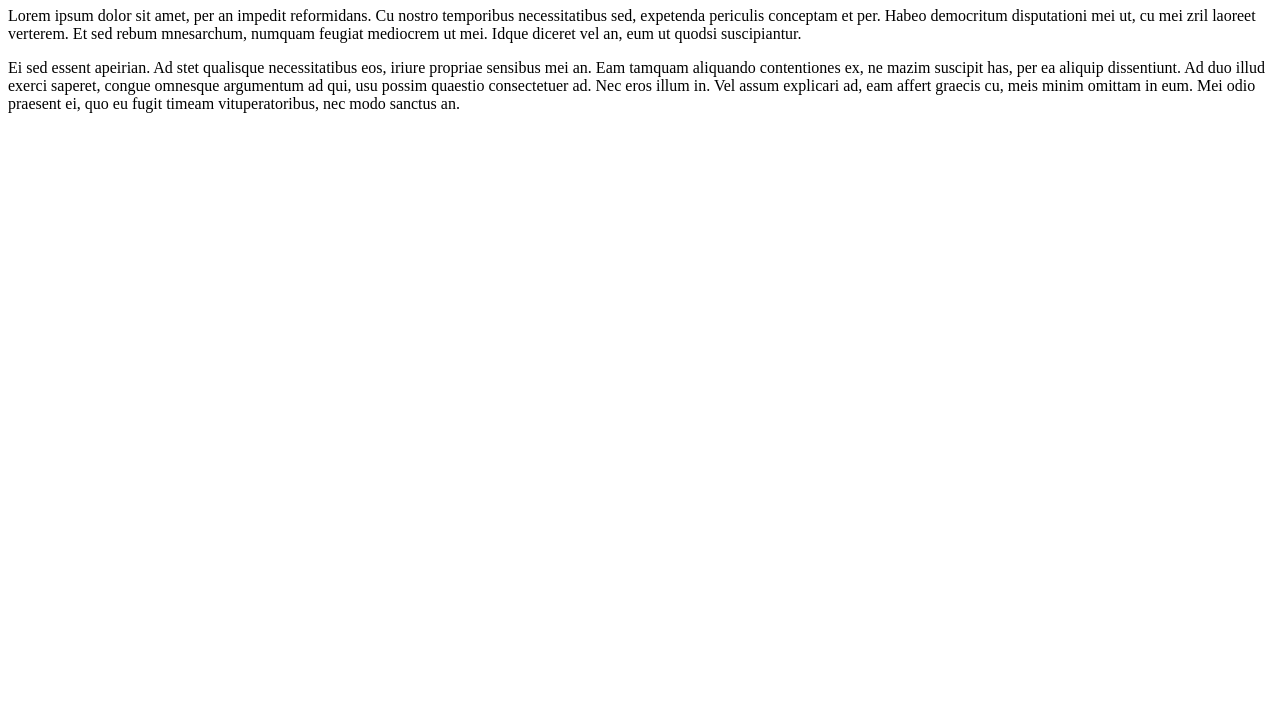
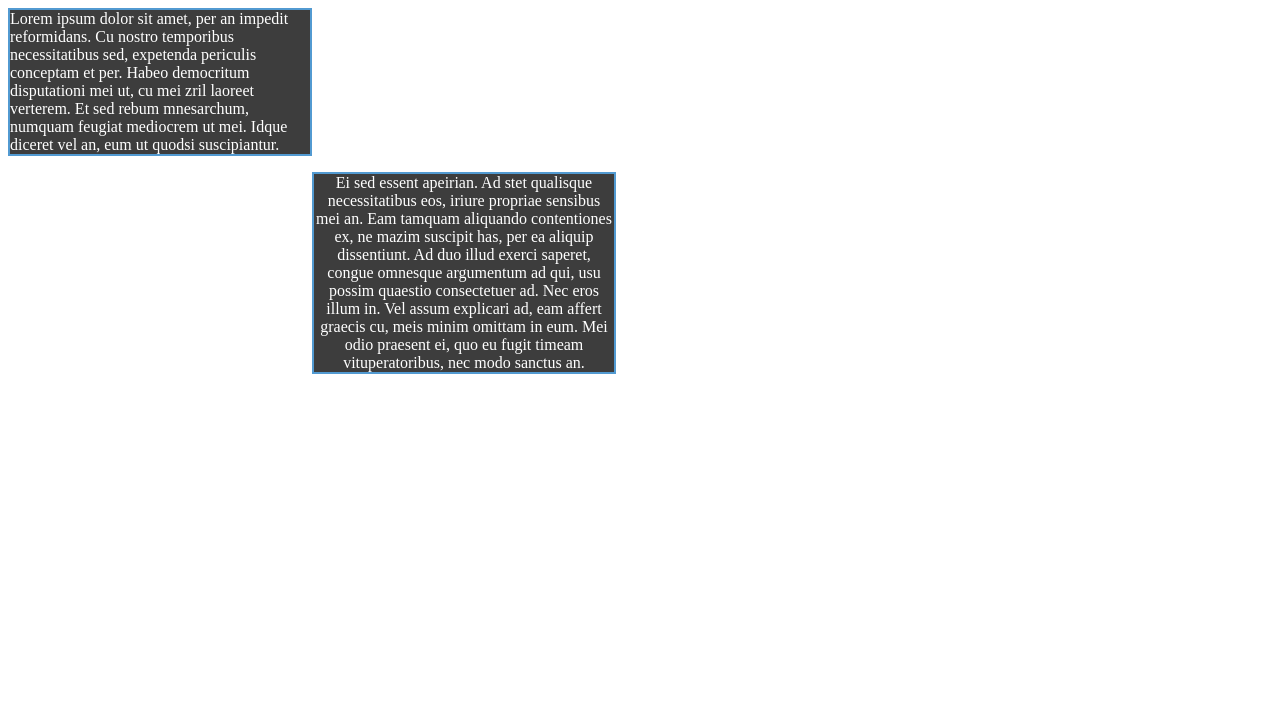
Before and after one commit to aaronhdcomps/CSS-Week-2-Lecture, a plain HTML site: page index.html in a window 1280 px wide. Shown: the part 73-800 px from the top of the page. Drawn offline with Linux system fonts and the light colour scheme.

Commit message:
Added style rules to CSS

```diff
--- a/css/main.css
+++ b/css/main.css
@@ -0,0 +1,22 @@
+h1 {
+    background-color: #529ad1;
+    color: #424242;
+    padding: 10px 0;
+    margin: 5px 0;
+
+}
+
+p {
+    background-color: #3d3d3d;
+    color: #ffffff;
+    border: 2px solid #529ad1;
+}
+
+p.awide {
+    width: 300px;
+}
+
+p.center {
+    text-align: center;
+    margin-left: 304px;
+}
--- a/index.html
+++ b/index.html
@@ -9,8 +9,8 @@
 </head>
 <body>
     <h1>Lorem ipsum</h1>
-    <p>Lorem ipsum dolor sit amet, per an impedit reformidans. Cu nostro temporibus necessitatibus sed, expetenda periculis conceptam et per. Habeo democritum disputationi mei ut, cu mei zril laoreet verterem. Et sed rebum mnesarchum, numquam feugiat mediocrem ut mei. Idque diceret vel an, eum ut quodsi suscipiantur.
+    <p class="awide">Lorem ipsum dolor sit amet, per an impedit reformidans. Cu nostro temporibus necessitatibus sed, expetenda periculis conceptam et per. Habeo democritum disputationi mei ut, cu mei zril laoreet verterem. Et sed rebum mnesarchum, numquam feugiat mediocrem ut mei. Idque diceret vel an, eum ut quodsi suscipiantur.
     </p>
-    <p>Ei sed essent apeirian. Ad stet qualisque necessitatibus eos, iriure propriae sensibus mei an. Eam tamquam aliquando contentiones ex, ne mazim suscipit has, per ea aliquip dissentiunt. Ad duo illud exerci saperet, congue omnesque argumentum ad qui, usu possim quaestio consectetuer ad. Nec eros illum in. Vel assum explicari ad, eam affert graecis cu, meis minim omittam in eum. Mei odio praesent ei, quo eu fugit timeam vituperatoribus, nec modo sanctus an.</p>
+    <p class="awide center">Ei sed essent apeirian. Ad stet qualisque necessitatibus eos, iriure propriae sensibus mei an. Eam tamquam aliquando contentiones ex, ne mazim suscipit has, per ea aliquip dissentiunt. Ad duo illud exerci saperet, congue omnesque argumentum ad qui, usu possim quaestio consectetuer ad. Nec eros illum in. Vel assum explicari ad, eam affert graecis cu, meis minim omittam in eum. Mei odio praesent ei, quo eu fugit timeam vituperatoribus, nec modo sanctus an.</p>
 </body>
 </html>
```
